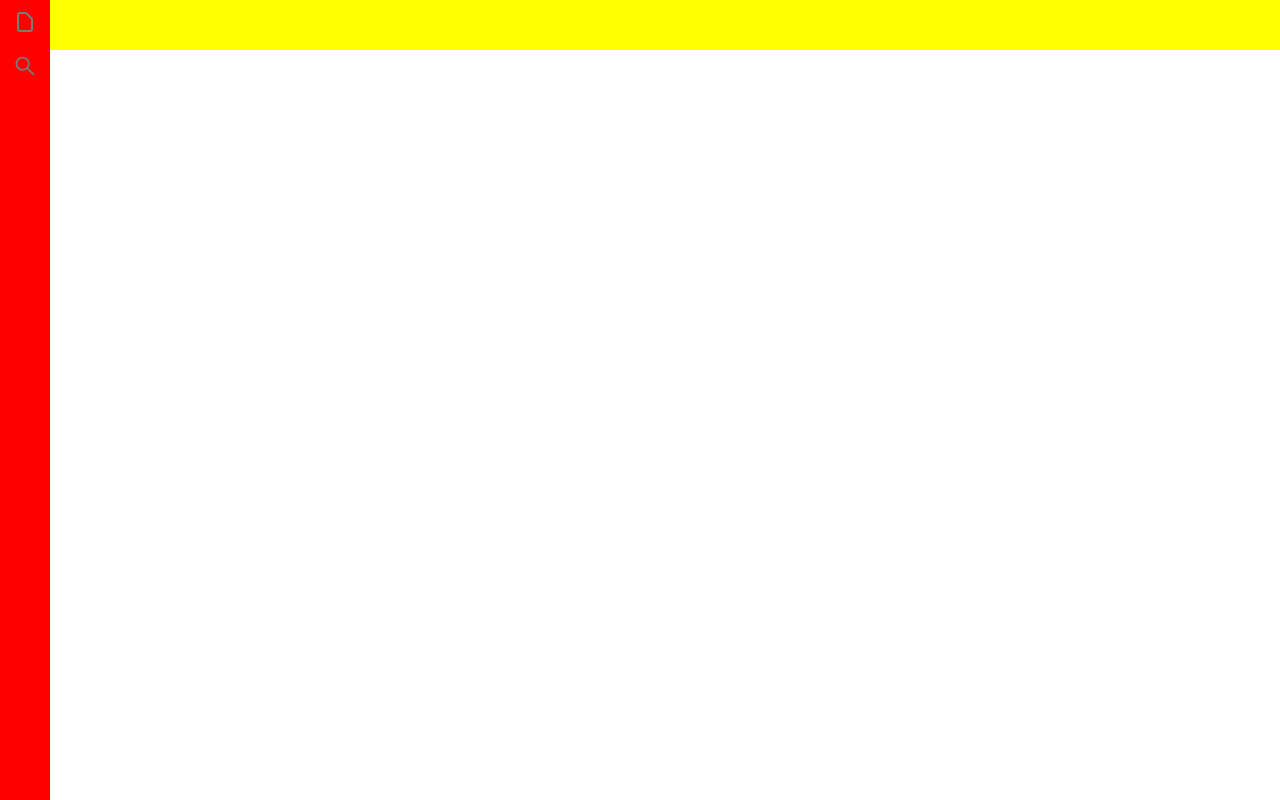
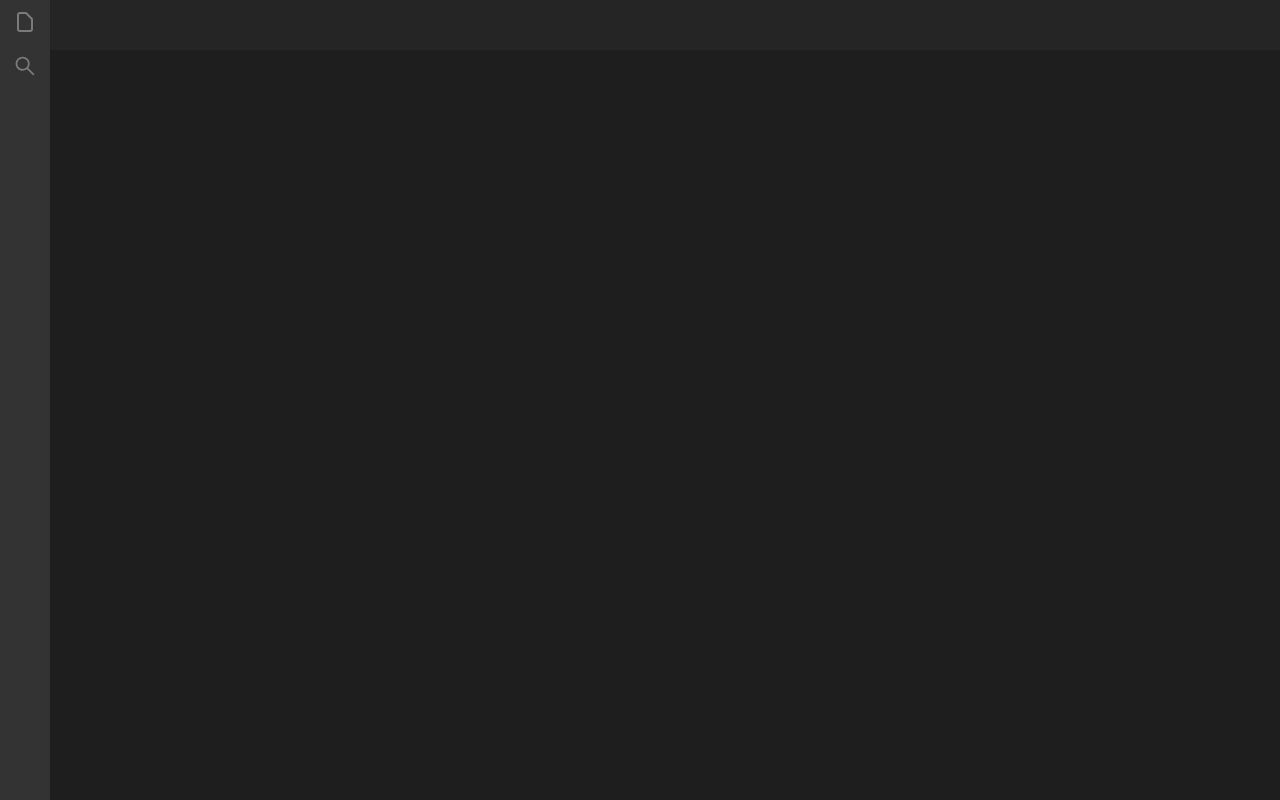
Before and after one commit to asdfkco/center_education, a React (Create React App) app in the folder vscblog/: page / in a window 1280 px wide. Built offline with nearby package versions, Linux system fonts and the light colour scheme.

Commit message:
center_education

```diff
--- a/vscblog/src/components/Accordion.js
+++ b/vscblog/src/components/Accordion.js
@@ -25,7 +25,6 @@ export default Accordion;
 const AccordionWrap = styled.div`
   display: flex;
   align-items: center;
-  color: white;
   font-size: 0.8rem;
   padding: 4px 0px;
 
--- a/vscblog/src/pages/Main.js
+++ b/vscblog/src/pages/Main.js
@@ -157,10 +157,10 @@ const IconWrap = styled.div`
   padding: 10px 0;
   cursor: pointer;
 
-  border-left: ${({ selected }) => (selected ? 2 : 0)}px solid white;
+  border-left: ${({ theme,selected }) => `${selected ? 2 : 0}px solid ${theme.color.text}`};
 
   > svg {
-    color: ${({ selected }) => (selected ? "white" : "#7a7a7a")};
+    color: ${({ theme,selected }) => (selected ? theme.color.text : "#7a7a7a")};
   }
 `;
 
@@ -185,7 +185,7 @@ const LeftContent = styled.div`
 
   > p {
     padding-bottom: 10px;
-    color: #7a7a7a;
+    color: #${({theme}) => theme.color.hover};
   }
 
   @media (max-width: 540px) {
--- a/vscblog/src/style/GlobalStyle.js
+++ b/vscblog/src/style/GlobalStyle.js
@@ -7,7 +7,7 @@ export const GlobalStyle = createGlobalStyle`
   box-sizing: border-box;
 }
 *:not(svg,path){
-  color: white;
+  color: ${({theme}) => theme.color.text};
 }
 *::-webkit-scrollbar {
   height: 7px; /* 스크롤바의 너비 */
--- a/vscblog/src/style/theme.js
+++ b/vscblog/src/style/theme.js
@@ -1,11 +1,12 @@
 export const darkTheme = {
-  color: {
-    primary: "white",
-    secondary: "yellow",
-    third: "red",
+    color: {
+        primary: "#1e1e1e",
+        secondary: "#252526",
+        third: "#333",
 
-    selected: "green",
-    hover: "pink",
-    scorll: "blue"
-  },
+        selected: "#505050",
+        hover: "#3c3c3c",
+
+        text : "red",
+      },
 };
```
